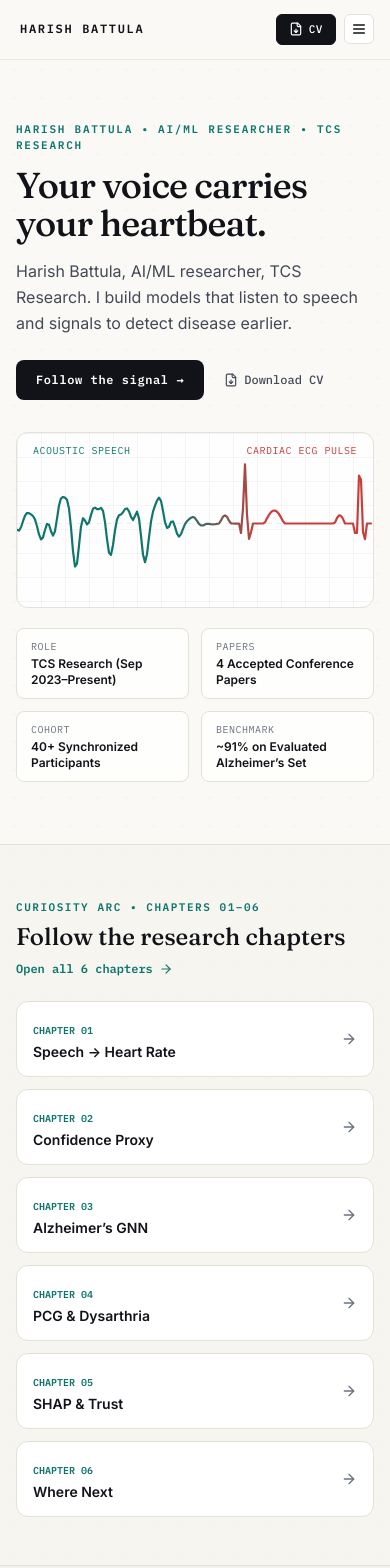
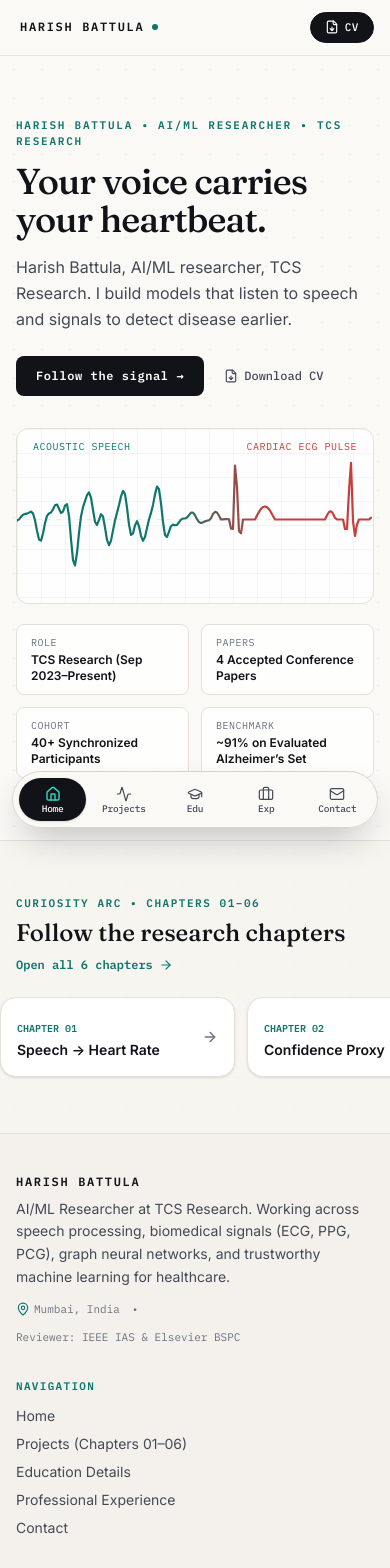
Before and after one commit to theNovember22/harish-battula-portfolio, a React (Vite) app: page / in a window 390 px wide. Shown: the top 1568 px of the page. Built offline with nearby package versions, Linux system fonts and the light colour scheme.

Commit message:
Add mobile floating bottom pill navigation dock and mobile app layouts

```diff
--- a/src/App.tsx
+++ b/src/App.tsx
@@ -22,7 +22,7 @@ export function App() {
   return (
     <HashRouter>
       <ScrollManager />
-      <div className="min-h-screen flex flex-col">
+      <div className="min-h-screen flex flex-col pb-24 md:pb-0">
         <a
           href="#main-content"
           className="sr-only focus:not-sr-only focus:fixed focus:top-3 focus:left-3 focus:z-[100] focus:rounded-md focus:bg-[#0F766E] focus:px-4 focus:py-2 focus:font-mono-tech focus:text-xs focus:text-white"
--- a/src/components/Navbar.tsx
+++ b/src/components/Navbar.tsx
@@ -1,33 +1,43 @@
-import React, { useState } from 'react';
+import React from 'react';
 import { Link, useLocation } from 'react-router-dom';
-import { FileDown, Menu, X } from 'lucide-react';
+import {
+  Activity,
+  Briefcase,
+  FileDown,
+  GraduationCap,
+  Home,
+  Mail,
+} from 'lucide-react';
 import { PROFILE } from '../data/profile.js';
 
 const NAV_LINKS = [
-  { label: 'Home', to: '/' },
-  { label: 'Projects', to: '/projects' },
-  { label: 'Education', to: '/education' },
-  { label: 'Experience', to: '/experience' },
-  { label: 'Contact', to: '/contact' },
+  { label: 'Home', mobileLabel: 'Home', to: '/', icon: Home },
+  { label: 'Projects', mobileLabel: 'Projects', to: '/projects', icon: Activity },
+  { label: 'Education', mobileLabel: 'Edu', to: '/education', icon: GraduationCap },
+  { label: 'Experience', mobileLabel: 'Exp', to: '/experience', icon: Briefcase },
+  { label: 'Contact', mobileLabel: 'Contact', to: '/contact', icon: Mail },
 ];
 
 export const Navbar: React.FC = () => {
   const { pathname } = useLocation();
-  const [mobileOpen, setMobileOpen] = useState(false);
 
   return (
+    <>
+      {/* Top Bar: Full blended nav on Desktop; minimal native app bar on Mobile */}
       <header className="sticky top-0 z-50 border-b border-[#E4E1D8]/80 bg-[#FAF9F6]/90 backdrop-blur-md">
-      <div className="mx-auto flex max-w-6xl items-center justify-between px-4 py-3.5 sm:px-6 lg:px-8">
+        <div className="mx-auto flex max-w-6xl items-center justify-between px-4 py-3 sm:px-6 lg:px-8">
           <Link
             to="/"
-          onClick={() => setMobileOpen(false)}
-          className="font-mono-tech text-xs font-semibold tracking-[0.14em] text-[#111318] transition-colors hover:text-[#0F766E] focus:outline-none focus-visible:ring-2 focus-visible:ring-[#0F766E] rounded px-1 py-0.5 sm:text-sm"
+            className="flex items-center gap-2 rounded px-1 py-0.5 focus:outline-none focus-visible:ring-2 focus-visible:ring-[#0F766E]"
           >
+            <span className="font-mono-tech text-xs font-semibold tracking-[0.14em] text-[#111318] transition-colors hover:text-[#0F766E] sm:text-sm">
               {PROFILE.name.toUpperCase()}
+            </span>
+            <span className="inline-block h-1.5 w-1.5 rounded-full bg-[#0F766E] md:hidden" aria-hidden="true" />
           </Link>
 
-        {/* Top-right blended navigation links directly left of CV button */}
           <div className="flex items-center gap-2 md:gap-5">
+            {/* Desktop blended links directly left of CV */}
             <nav aria-label="Primary navigation" className="hidden items-center gap-1 md:flex">
               {NAV_LINKS.map((item) => {
                 const isActive = pathname === item.to;
@@ -52,52 +62,48 @@ export const Navbar: React.FC = () => {
               href={PROFILE.cvUrl}
               target="_blank"
               rel="noopener noreferrer"
-            className="inline-flex items-center gap-1.5 rounded-md border border-[#111318] bg-[#111318] px-3 py-1.5 font-mono-tech text-[11px] font-medium tracking-wider text-white transition-colors hover:border-[#0F766E] hover:bg-[#0F766E] focus:outline-none focus-visible:ring-2 focus-visible:ring-[#0F766E]"
+              className="inline-flex items-center gap-1.5 rounded-full border border-[#111318] bg-[#111318] px-3.5 py-1.5 font-mono-tech text-[11px] font-medium tracking-wider text-white transition-colors hover:border-[#0F766E] hover:bg-[#0F766E] focus:outline-none focus-visible:ring-2 focus-visible:ring-[#0F766E] md:rounded-md"
             >
               <FileDown className="h-3.5 w-3.5" aria-hidden="true" />
               CV
             </a>
-
-          <button
-            type="button"
-            onClick={() => setMobileOpen((prev) => !prev)}
-            aria-expanded={mobileOpen}
-            aria-label={mobileOpen ? 'Close navigation menu' : 'Open navigation menu'}
-            className="inline-flex items-center justify-center rounded-md border border-[#E4E1D8] bg-white p-1.5 text-[#111318] transition-colors hover:border-[#0F766E] hover:text-[#0F766E] md:hidden"
-          >
-            {mobileOpen ? <X className="h-4 w-4" /> : <Menu className="h-4 w-4" />}
-          </button>
           </div>
         </div>
+      </header>
 
-      {/* Mobile Drawer */}
-      {mobileOpen && (
+      {/* Mobile Floating Bottom Pill Navigation Dock */}
+      <div className="pointer-events-none fixed inset-x-0 bottom-4 z-50 flex justify-center px-3 pb-[env(safe-area-inset-bottom)] md:hidden">
         <nav
-          aria-label="Mobile navigation"
-          className="border-t border-[#E4E1D8] bg-[#FAF9F6] px-4 py-3 md:hidden"
+          aria-label="Mobile bottom navigation"
+          className="pointer-events-auto flex w-full max-w-sm items-center justify-between gap-1 rounded-full border border-[#D8D4C9] bg-[#FAF9F6]/92 p-1.5 shadow-[0_16px_38px_-12px_rgba(17,19,24,0.32)] backdrop-blur-xl"
         >
-          <div className="flex flex-col gap-1">
           {NAV_LINKS.map((item) => {
+            const Icon = item.icon;
             const isActive = pathname === item.to;
             return (
               <Link
                 key={item.to}
                 to={item.to}
-                  onClick={() => setMobileOpen(false)}
                 aria-current={isActive ? 'page' : undefined}
-                  className={`rounded-md px-3 py-2 font-mono-tech text-xs font-medium ${
+                className={`flex flex-1 flex-col items-center justify-center gap-0.5 rounded-full py-2 transition-all focus:outline-none focus-visible:ring-2 focus-visible:ring-[#0F766E] ${
                   isActive
-                      ? 'bg-[#0F766E]/10 font-semibold text-[#0F766E]'
-                      : 'text-[#111318] hover:bg-[#F2EFE8]'
+                    ? 'bg-[#111318] text-white shadow-sm'
+                    : 'text-[#434956] hover:bg-[#EFECE4] hover:text-[#111318]'
                 }`}
               >
-                  {item.label}
+                <Icon
+                  className={`h-4 w-4 ${isActive ? 'text-[#2DD4BF]' : 'text-current'}`}
+                  strokeWidth={isActive ? 2.2 : 1.8}
+                  aria-hidden="true"
+                />
+                <span className="font-mono-tech text-[9.5px] font-medium leading-none tracking-tight">
+                  {item.mobileLabel}
+                </span>
               </Link>
             );
           })}
+        </nav>
       </div>
-        </nav>
-      )}
-    </header>
+    </>
   );
 };
--- a/src/index.css
+++ b/src/index.css
@@ -54,6 +54,14 @@ body {
   background-size: 24px 24px;
 }
 
+.no-scrollbar::-webkit-scrollbar {
+  display: none;
+}
+.no-scrollbar {
+  -ms-overflow-style: none;
+  scrollbar-width: none;
+}
+
 @media (prefers-reduced-motion: reduce) {
   html {
     scroll-snap-type: none;
--- a/src/pages/EducationPage.tsx
+++ b/src/pages/EducationPage.tsx
@@ -144,9 +144,12 @@ export const EducationPage: React.FC = () => {
             </Link>
           </div>
 
-          <div className="grid gap-3 sm:grid-cols-2 lg:grid-cols-4">
+          <div className="no-scrollbar -mx-4 flex snap-x snap-mandatory gap-3 overflow-x-auto px-4 pb-1 sm:mx-0 sm:grid sm:grid-cols-2 sm:overflow-visible sm:px-0 sm:pb-0 lg:grid-cols-4">
             {bridgeSteps.map((b) => (
-              <div key={b.step} className="rounded-xl border border-[#E4E1D8] bg-white p-4">
+              <div
+                key={b.step}
+                className="min-w-[215px] shrink-0 snap-start rounded-xl border border-[#E4E1D8] bg-white p-4 sm:min-w-0"
+              >
                 <div className="font-mono-tech text-[11px] font-semibold text-[#0F766E]">
                   {b.step}
                 </div>
--- a/src/pages/ExperiencePage.tsx
+++ b/src/pages/ExperiencePage.tsx
@@ -26,13 +26,41 @@ export const ExperiencePage: React.FC = () => {
   return (
     <div className="py-12 sm:py-16 lg:py-20">
       <div className="mx-auto max-w-6xl px-4 sm:px-6 lg:px-8">
-        {/* Editorial Hero + Portrait Split */}
-        <section className="grid items-center gap-10 pb-14 lg:grid-cols-12">
-          <div className="lg:col-span-7">
+        {/* Editorial Hero + Portrait Split (Compact native app header on mobile) */}
+        <section className="grid items-center gap-6 pb-10 sm:gap-10 sm:pb-14 lg:grid-cols-12">
+          {/* Mobile Compact Profile Banner (replaces tall portrait stack on phones) */}
+          <div className="flex min-w-0 items-center gap-3.5 rounded-2xl border border-[#E4E1D8] bg-white p-3.5 shadow-sm lg:hidden">
+            {!photoMissing ? (
+              <img
+                src={EXPERIENCE_DETAILS.photoUrl}
+                alt={EXPERIENCE_DETAILS.photoAlt}
+                loading="lazy"
+                onError={() => setPhotoMissing(true)}
+                className="h-20 w-16 shrink-0 rounded-xl object-cover"
+              />
+            ) : (
+              <div className="flex h-20 w-16 shrink-0 items-center justify-center rounded-xl border border-dashed border-[#C9C4B8] bg-[#FAF9F6]">
+                <User className="h-6 w-6 text-[#0F766E]" aria-hidden="true" />
+              </div>
+            )}
+            <div className="min-w-0 flex-1">
+              <span className="block font-mono-tech text-[10px] font-semibold uppercase tracking-wider text-[#0F766E]">
+                TCS Research • Sep 2023–Present
+              </span>
+              <div className="mt-0.5 text-sm font-semibold text-[#111318]">
+                Harish Battula
+              </div>
+              <p className="mt-0.5 font-mono-tech text-[10px] leading-snug text-[#6B7280]">
+                {EXPERIENCE_DETAILS.photoCaption}
+              </p>
+            </div>
+          </div>
+
+          <div className="min-w-0 lg:col-span-7">
             <span className="font-mono-tech text-xs font-semibold uppercase tracking-[0.16em] text-[#0F766E]">
               {EXPERIENCE_DETAILS.eyebrow}
             </span>
-            <h1 className="font-serif-display mt-3 text-4xl font-medium leading-[1.08] tracking-[-0.025em] text-[#111318] sm:text-5xl">
+            <h1 className="font-serif-display mt-3 text-3xl font-medium leading-[1.08] tracking-[-0.025em] text-[#111318] sm:text-5xl">
               {EXPERIENCE_DETAILS.headline}
             </h1>
             <p className="mt-4 max-w-2xl text-base leading-relaxed text-[#434956] sm:text-lg">
@@ -40,29 +68,29 @@ export const ExperiencePage: React.FC = () => {
             </p>
 
             {/* Clean Apple-like Stat Strip */}
-            <div className="mt-8 grid grid-cols-2 gap-3 sm:grid-cols-4">
+            <div className="mt-6 grid grid-cols-2 gap-3 sm:mt-8 sm:grid-cols-4">
               {EXPERIENCE_DETAILS.highlights.map((h) => (
                 <div
                   key={h.label}
-                  className="rounded-xl border border-[#E4E1D8] bg-white p-4"
+                  className="rounded-xl border border-[#E4E1D8] bg-white p-3.5 sm:p-4"
                 >
-                  <div className="font-serif-display text-3xl font-medium text-[#111318]">
+                  <div className="font-serif-display text-2xl font-medium text-[#111318] sm:text-3xl">
                     {h.value}
                   </div>
-                  <div className="mt-1 font-mono-tech text-[11px] text-[#6B7280]">{h.label}</div>
+                  <div className="mt-1 font-mono-tech text-[10px] text-[#6B7280] sm:text-[11px]">{h.label}</div>
                 </div>
               ))}
             </div>
 
             {/* Academic Peer Review Badge */}
-            <div className="mt-6 inline-flex items-center gap-2 rounded-full border border-[#0F766E]/25 bg-[#0F766E]/[0.06] px-4 py-2 font-mono-tech text-xs text-[#0F766E]">
-              <Award className="h-3.5 w-3.5" aria-hidden="true" />
-              Peer Reviewer: IEEE Industrial Application Society (IAS) &amp; Elsevier BSPC
+            <div className="mt-5 inline-flex items-center gap-2 rounded-2xl border border-[#0F766E]/25 bg-[#0F766E]/[0.06] px-3.5 py-2 font-mono-tech text-[11px] text-[#0F766E] sm:mt-6 sm:rounded-full sm:px-4 sm:text-xs">
+              <Award className="h-3.5 w-3.5 shrink-0" aria-hidden="true" />
+              <span>Peer Reviewer: IEEE Industrial Application Society (IAS) &amp; Elsevier BSPC</span>
             </div>
           </div>
 
-          {/* Portrait Frame */}
-          <div className="lg:col-span-5">
+          {/* Desktop Portrait Frame */}
+          <div className="hidden lg:block lg:col-span-5">
             <div className="rounded-2xl border border-[#E4E1D8] bg-white p-3.5 shadow-[0_20px_50px_-30px_rgba(17,19,24,0.28)]">
               {!photoMissing ? (
                 <img
@@ -106,8 +134,8 @@ export const ExperiencePage: React.FC = () => {
           </div>
 
           <div className="mt-7 grid gap-6 lg:grid-cols-12">
-            {/* Left Workstream Selector */}
-            <div className="space-y-2 lg:col-span-5">
+            {/* Workstream Selector: horizontal swipeable pills on mobile, stacked cards on desktop */}
+            <div className="no-scrollbar -mx-2 flex min-w-0 gap-2 overflow-x-auto px-2 pb-1 lg:mx-0 lg:col-span-5 lg:flex-col lg:space-y-2 lg:overflow-visible lg:px-0 lg:pb-0">
               {EXPERIENCE_DETAILS.tcs.workstreams.map((ws) => {
                 const isSelected = ws.id === activeStream.id;
                 return (
@@ -115,17 +143,17 @@ export const ExperiencePage: React.FC = () => {
                     key={ws.id}
                     type="button"
                     onClick={() => setActiveStreamId(ws.id)}
-                    className={`w-full rounded-xl border p-4 text-left transition-all focus:outline-none focus-visible:ring-2 focus-visible:ring-[#0F766E] ${
+                    className={`min-w-[200px] shrink-0 rounded-xl border p-3.5 text-left transition-all focus:outline-none focus-visible:ring-2 focus-visible:ring-[#0F766E] lg:min-w-0 lg:w-full lg:p-4 ${
                       isSelected
-                        ? 'border-[#0F766E] bg-[#0F766E]/[0.05] shadow-sm'
+                        ? 'border-[#0F766E] bg-[#0F766E]/[0.07] shadow-sm'
                         : 'border-[#E4E1D8] bg-[#FAF9F6]/70 hover:border-[#C5C0B2]'
                     }`}
                   >
                     <div className="flex items-center justify-between font-mono-tech text-[10px]">
                       <span className="font-semibold text-[#0F766E]">{ws.code}</span>
-                      <span className="text-[#6B7280]">{ws.venue}</span>
+                      <span className="hidden text-[#6B7280] sm:inline">{ws.venue}</span>
                     </div>
-                    <div className="mt-1.5 text-sm font-semibold text-[#111318] sm:text-base">
+                    <div className="mt-1 text-xs font-semibold text-[#111318] sm:text-base">
                       {ws.title}
                     </div>
                   </button>
@@ -134,7 +162,7 @@ export const ExperiencePage: React.FC = () => {
             </div>
 
             {/* Right Active Workstream Dossier */}
-            <div className="flex flex-col justify-between rounded-xl border border-[#E4E1D8] bg-[#FAF9F6] p-6 lg:col-span-7">
+            <div className="flex min-w-0 flex-col justify-between rounded-xl border border-[#E4E1D8] bg-[#FAF9F6] p-5 sm:p-6 lg:col-span-7">
               <div>
                 <div className="flex flex-wrap items-center justify-between gap-2 border-b border-[#E4E1D8] pb-3">
                   <span className="font-mono-tech text-xs font-semibold text-[#0F766E]">
--- a/src/pages/HomePage.tsx
+++ b/src/pages/HomePage.tsx
@@ -88,12 +88,12 @@ export const HomePage: React.FC = () => {
             </Link>
           </div>
 
-          <div className="grid gap-3 sm:grid-cols-2 lg:grid-cols-3">
+          <div className="no-scrollbar -mx-4 flex snap-x snap-mandatory gap-3 overflow-x-auto px-4 pb-2 sm:mx-0 sm:grid sm:grid-cols-2 sm:overflow-visible sm:px-0 sm:pb-0 lg:grid-cols-3">
             {PROJECT_CHAPTERS_META.map((ch) => (
               <Link
                 key={ch.id}
                 to={`/projects#${ch.id}`}
-                className="group flex items-center justify-between rounded-xl border border-[#E4E1D8] bg-white px-4 py-3.5 transition-all hover:border-[#0F766E]"
+                className="group flex min-w-[235px] shrink-0 snap-start items-center justify-between rounded-2xl border border-[#E4E1D8] bg-white px-4 py-4 shadow-sm transition-all hover:border-[#0F766E] sm:min-w-0 sm:rounded-xl sm:py-3.5 sm:shadow-none"
               >
                 <div>
                   <span className="font-mono-tech text-[10px] font-semibold text-[#0F766E]">
--- a/src/pages/ProjectsPage.tsx
+++ b/src/pages/ProjectsPage.tsx
@@ -62,25 +62,25 @@ export const ProjectsPage: React.FC = () => {
 
   return (
     <div>
-      {/* Projects Page Sub-Header + Chapter Switcher */}
-      <div className="border-b border-[#E4E1D8] bg-white/80">
-        <div className="mx-auto max-w-6xl px-4 py-8 sm:px-6 lg:px-8">
+      {/* Projects Page Sub-Header + Sticky Mobile Chapter Pill Rail */}
+      <div className="border-b border-[#E4E1D8] bg-white/85">
+        <div className="mx-auto max-w-6xl px-4 py-6 sm:px-6 sm:py-8 lg:px-8">
           <div className="flex flex-col gap-4 lg:flex-row lg:items-end lg:justify-between">
             <div>
               <span className="font-mono-tech text-xs font-semibold uppercase tracking-[0.14em] text-[#0F766E]">
                 Research Projects • Chapters 01–06
               </span>
-              <h1 className="font-serif-display mt-2 text-3xl font-medium tracking-tight text-[#111318] sm:text-4xl">
+              <h1 className="font-serif-display mt-2 text-2xl font-medium tracking-tight text-[#111318] sm:text-4xl">
                 Six questions from voice to clinical trust.
               </h1>
             </div>
-            <div className="flex flex-wrap gap-1.5">
+            <div className="no-scrollbar -mx-4 flex gap-1.5 overflow-x-auto px-4 pb-1 lg:mx-0 lg:flex-wrap lg:overflow-visible lg:px-0 lg:pb-0">
               {PROJECT_CHAPTERS_META.map((ch) => (
                 <button
                   key={ch.id}
                   type="button"
                   onClick={() => scrollToChapter(ch.id)}
-                  className={`rounded-md border px-2.5 py-1.5 font-mono-tech text-[11px] font-medium transition-colors ${
+                  className={`shrink-0 rounded-full border px-3 py-1.5 font-mono-tech text-[11px] font-medium transition-colors lg:rounded-md lg:px-2.5 ${
                     activeId === ch.id
                       ? 'border-[#0F766E] bg-[#0F766E] text-white'
                       : 'border-[#E4E1D8] bg-[#FAF9F6] text-[#434956] hover:border-[#0F766E]'
```
Lines whose indentation alone changed are shown as unchanged.
